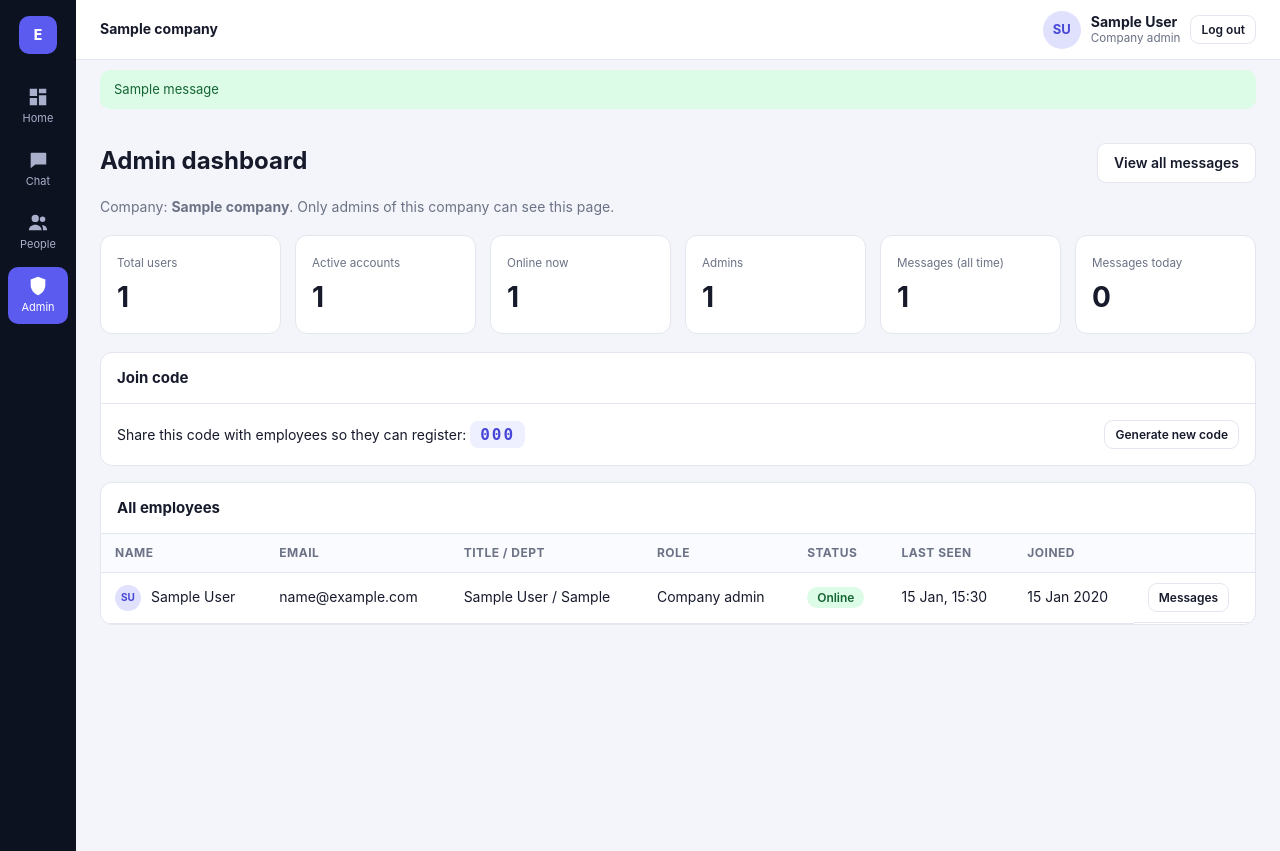
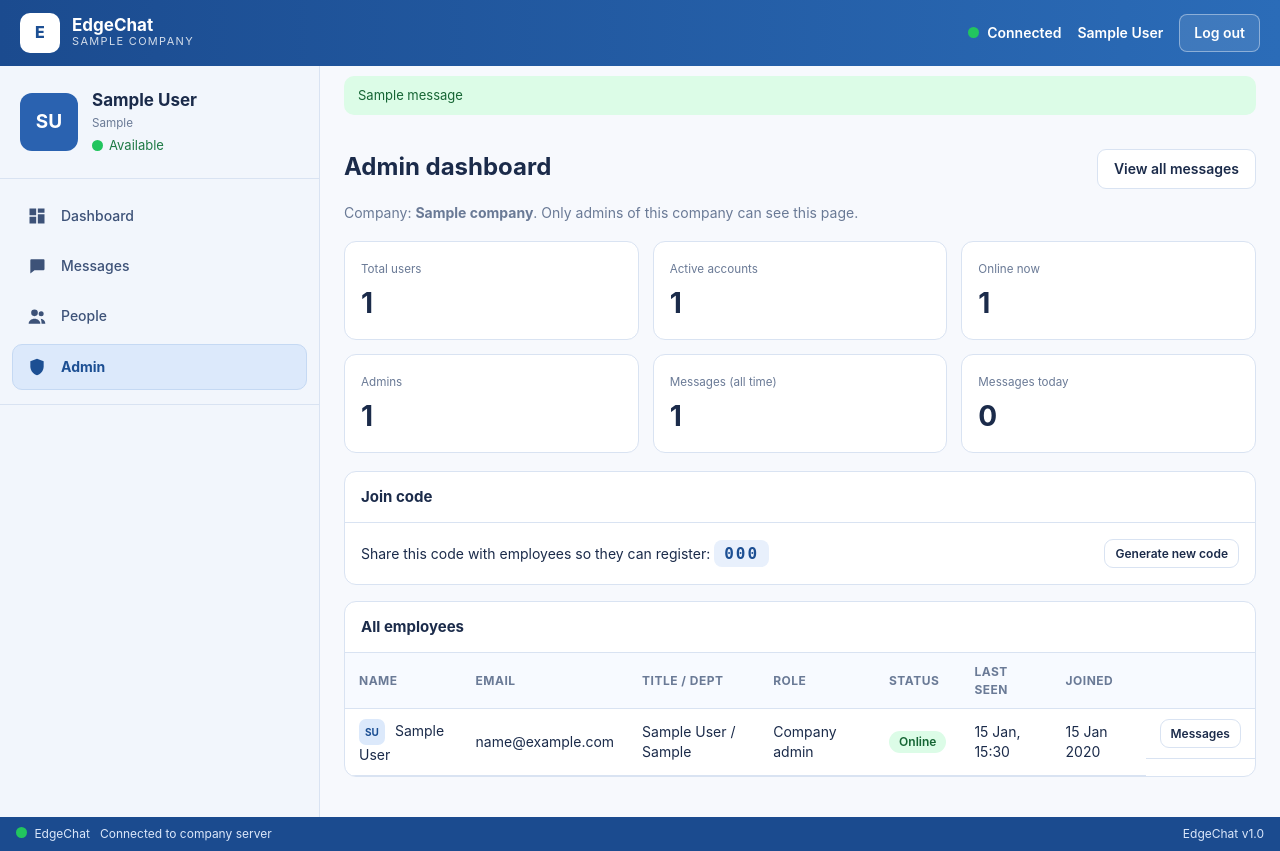
Before and after one commit to edgeproindia-wq/Teams-Hubs, a Django app: page /admin-panel/ in a window 1280 px wide. Run offline with Django 5.2, Linux system fonts and the light colour scheme; a user stored in the database is signed in; tables that the repository leaves empty hold one stand-in row (values such as "Sample post"); one stand-in notice (Sample message) is shown; parts of the project's set-up code (start-up, migrations or seed data) failed here and were passed over.

Commit message:
New blue messenger layout

```diff
--- a/chat/static/chat/app.css
+++ b/chat/static/chat/app.css
@@ -1,59 +1,75 @@
-:root{--brand:#5b5bf0;--brand-d:#4747d6;--rail:#0d1220;--bg:#f4f5fa;--card:#fff;--text:#161a2b;--muted:#6b7285;--line:#e4e6ef;--ok:#22c55e;--err:#dc2626;--r:12px}
+:root{--blue:#2a62b0;--blue-d:#1c4f93;--hdr1:#1b4b8f;--hdr2:#2b6cb8;--side:#f2f6fc;--line:#d9e3f2;--text:#1b2b4a;--muted:#6a7a96;--bg:#f7f9fd;--card:#fff;--ok:#22c55e;--err:#dc2626;--r:12px;--brand:var(--blue);--brand-d:var(--blue-d)}
 *{box-sizing:border-box}
 html,body{height:100%}
-body{margin:0;font-family:Inter,system-ui,-apple-system,"Segoe UI",Roboto,Arial,sans-serif;background:var(--bg);color:var(--text);font-size:14px;line-height:1.45}
-a{color:var(--brand);text-decoration:none}a:hover{text-decoration:underline}
+body{margin:0;font-family:Inter,"Segoe UI",system-ui,-apple-system,Roboto,Arial,sans-serif;background:var(--bg);color:var(--text);font-size:14px;line-height:1.45}
+a{color:var(--blue);text-decoration:none}a:hover{text-decoration:underline}
 h1{font-size:24px;margin:0 0 4px}h2{font-size:22px;margin:0 0 4px}h3{margin:0;font-size:15px}
 .muted{color:var(--muted)}.center{text-align:center}.pad{padding:16px}.hint{color:var(--muted);font-size:12px;margin:4px 0 10px}
 .between{display:flex;justify-content:space-between;align-items:center;gap:12px;flex-wrap:wrap}
-code.code{background:#eef0ff;color:var(--brand-d);padding:4px 10px;border-radius:8px;font-weight:700;letter-spacing:2px;font-size:16px}
+code.code{background:#e8f0fc;color:var(--blue-d);padding:4px 10px;border-radius:8px;font-weight:700;letter-spacing:2px;font-size:16px}
 /* buttons / inputs */
 .btn{border:1px solid transparent;border-radius:9px;padding:9px 16px;font:inherit;font-weight:600;cursor:pointer;background:#fff;color:var(--text)}
-.btn.primary{background:var(--brand);color:#fff}.btn.primary:hover{background:var(--brand-d)}
-.btn.ghost{background:#fff;border-color:var(--line)}.btn.ghost:hover{background:#f1f2fb;text-decoration:none}
+.btn.primary{background:var(--blue);color:#fff}.btn.primary:hover{background:var(--blue-d)}
+.btn.ghost{background:#fff;border-color:var(--line)}.btn.ghost:hover{background:#eef4fc;text-decoration:none}
 .btn.sm{padding:5px 10px;font-size:12px}.btn.block{width:100%;margin-top:6px}
 input,select,textarea{font:inherit;width:100%;padding:10px 12px;border:1px solid var(--line);border-radius:9px;background:#fff;color:var(--text);margin-top:4px}
-input:focus,select:focus,textarea:focus{outline:2px solid #c9c9fb;border-color:var(--brand)}
+input:focus,select:focus,textarea:focus{outline:2px solid #bcd3f2;border-color:var(--blue)}
 label{display:block;font-weight:600;font-size:13px;margin:10px 0 0}
 .field-err{color:var(--err);font-size:12px;margin-top:4px}
 .alert{padding:10px 14px;border-radius:10px;margin:10px 0;font-size:13px}
-.alert.error{background:#fee2e2;color:#991b1b}.alert.success{background:#dcfce7;color:#166534}.alert.info{background:#e0e7ff;color:#3730a3}
-.flash{padding:0 24px}
-/* auth */
+.alert.error{background:#fee2e2;color:#991b1b}.alert.success{background:#dcfce7;color:#166534}.alert.info{background:#e0ecff;color:#1e407a}
+.flash{padding:0 24px;flex:none}
+/* auth pages */
 .auth-split{display:grid;grid-template-columns:5fr 6fr;min-height:100vh}
-.auth-side{background:var(--rail);color:#e8eaf6;padding:56px;display:flex;flex-direction:column;justify-content:center}
+.auth-side{background:linear-gradient(160deg,#12315f,#1c4f93);color:#e8eefb;padding:56px;display:flex;flex-direction:column;justify-content:center}
 .auth-side h1{font-size:32px;line-height:1.2;margin:24px 0}
-.ticks{list-style:none;padding:0;margin:0}.ticks li{padding:8px 0 8px 28px;position:relative;color:#b8bdd6}
-.ticks li:before{content:"\2713";position:absolute;left:0;color:var(--ok);font-weight:700}
+.ticks{list-style:none;padding:0;margin:0}.ticks li{padding:8px 0 8px 28px;position:relative;color:#bcd0ee}
+.ticks li:before{content:"\2713";position:absolute;left:0;color:#7ee0a3;font-weight:700}
 .brand{font-weight:800;font-size:20px;display:flex;align-items:center;gap:10px}
-.logo{display:inline-grid;place-items:center;width:36px;height:36px;background:var(--brand);color:#fff;border-radius:10px;font-weight:800}
-.logo.sm{width:38px;height:38px;margin-bottom:18px}
+.logo{display:inline-grid;place-items:center;width:40px;height:40px;background:#fff;color:var(--blue-d);border-radius:10px;font-weight:800;font-size:16px}
 .auth-main{display:grid;place-items:center;padding:24px;background:#fff}
 .auth-card{width:100%;max-width:460px}
 .row2{display:grid;grid-template-columns:1fr 1fr;gap:12px}
-.seg{display:flex;gap:8px;margin:14px 0 4px}.seg.small{margin:0;width:auto}
+.seg{display:flex;gap:8px;margin:14px 0 4px}.seg.small{margin:10px 0;width:auto}
 .seg-opt{flex:1;margin:0;font-weight:600}.seg-opt input{display:none}
 .seg-opt span{display:block;text-align:center;padding:9px;border:1px solid var(--line);border-radius:9px;cursor:pointer;background:#fff}
-.seg-opt input:checked+span{background:var(--brand);color:#fff;border-color:var(--brand)}
-/* shell */
-.shell{display:flex;height:100vh}
-.rail{width:76px;background:var(--rail);display:flex;flex-direction:column;align-items:center;padding:16px 0;gap:6px;flex:none}
-.rail a{color:#aab0cc;display:flex;flex-direction:column;align-items:center;gap:3px;font-size:11px;width:60px;padding:8px 0;border-radius:10px}
-.rail a svg{width:22px;height:22px;fill:currentColor}.rail a:hover{background:#1a2138;text-decoration:none;color:#fff}.rail a.on{background:var(--brand);color:#fff}
-.main{flex:1;display:flex;flex-direction:column;min-width:0;overflow:hidden}
-.topbar{height:60px;background:#fff;border-bottom:1px solid var(--line);display:flex;align-items:center;justify-content:space-between;padding:0 24px;flex:none}
-.co{font-weight:700}.who{display:flex;align-items:center;gap:10px}.who form{margin:0}
-.who-t{display:flex;flex-direction:column;line-height:1.2}.who-t small{color:var(--muted)}
-.avatar{position:relative;display:inline-grid;place-items:center;width:38px;height:38px;border-radius:50%;background:#e0e1fd;color:var(--brand-d);font-weight:700;font-size:13px;flex:none}
-.avatar.sm{width:26px;height:26px;font-size:10px;margin-right:6px}
-.dot{position:absolute;right:-1px;bottom:-1px;width:11px;height:11px;border-radius:50%;background:#c4c8d8;border:2px solid #fff}.dot.on{background:var(--ok)}
+.seg-opt input:checked+span{background:var(--blue);color:#fff;border-color:var(--blue)}
+/* app shell: blue header, left sidebar, footer bar */
+.app{display:flex;flex-direction:column;height:100vh}
+.hdr{height:66px;flex:none;display:flex;align-items:center;justify-content:space-between;gap:24px;padding:0 20px;background:linear-gradient(90deg,var(--hdr1),var(--hdr2));color:#fff}
+.hbrand{display:flex;align-items:center;gap:12px}.hbrand b{display:block;font-size:17px;line-height:1.1}
+.hbrand small{display:block;font-size:11px;letter-spacing:.12em;text-transform:uppercase;opacity:.8}
+.hright{display:flex;align-items:center;gap:16px}.hright form{margin:0}.hname{font-weight:600}
+.hbtn{background:rgba(255,255,255,.1);border:1px solid rgba(255,255,255,.4);color:#fff;border-radius:8px;padding:8px 14px;font:inherit;font-weight:600;cursor:pointer}
+.hbtn:hover{background:rgba(255,255,255,.22);text-decoration:none}
+.conn-pill{display:inline-flex;align-items:center;gap:8px;font-weight:600}
+.conn-pill .dot,.foot .dot,.avail .dot{position:static;display:inline-block;border-color:transparent}
+.layout{flex:1;min-height:0;display:flex}
+.side{width:320px;flex:none;background:var(--side);border-right:1px solid var(--line);display:flex;flex-direction:column;min-height:0}
+.profile{display:flex;align-items:center;gap:14px;padding:22px 20px;border-bottom:1px solid var(--line)}
+.pinfo{min-width:0}.pinfo strong{display:block;font-size:17px;white-space:nowrap;overflow:hidden;text-overflow:ellipsis}
+.pinfo small{display:block;color:var(--muted);margin:2px 0 4px}
+.avail{display:inline-flex;align-items:center;gap:6px;color:#1f7a45;font-size:13px}
+.menu{padding:14px 12px;display:flex;flex-direction:column;gap:4px;border-bottom:1px solid var(--line)}
+.menu a{display:flex;align-items:center;gap:14px;padding:12px 14px;border-radius:10px;color:#3d5278;font-weight:500;border:1px solid transparent}
+.menu a svg{width:20px;height:20px;fill:currentColor;flex:none}
+.menu a:hover{background:#e8f0fb;text-decoration:none}
+.menu a.on{background:#dce9fb;border-color:#c5d9f3;color:var(--blue-d);font-weight:700}
+.content{flex:1;min-width:0;min-height:0;display:flex;flex-direction:column;background:var(--bg)}
+.foot{height:34px;flex:none;background:var(--hdr1);color:#dbe7fa;display:flex;align-items:center;justify-content:space-between;padding:0 16px;font-size:12px}
+.foot .dot{margin-right:4px}
+.avatar{position:relative;display:inline-grid;place-items:center;width:42px;height:42px;border-radius:10px;background:#dce9fb;color:var(--blue-d);font-weight:700;font-size:14px;flex:none}
+.avatar.lg{width:58px;height:58px;font-size:19px;background:var(--blue);color:#fff;border-radius:12px}
+.avatar.sm{width:26px;height:26px;font-size:10px;margin-right:6px;border-radius:7px}
+.dot{position:absolute;right:-3px;bottom:-3px;width:11px;height:11px;border-radius:50%;background:#b8c2d6;border:2px solid #fff}.dot.on{background:var(--ok)}
+/* pages */
 .page{padding:24px;overflow:auto;flex:1}
-.cards{display:grid;grid-template-columns:repeat(4,1fr);gap:14px;margin:18px 0}.cards.six{grid-template-columns:repeat(6,1fr)}
+.cards{display:grid;grid-template-columns:repeat(4,1fr);gap:14px;margin:18px 0}.cards.six{grid-template-columns:repeat(3,1fr)}
 .stat{background:var(--card);border:1px solid var(--line);border-radius:var(--r);padding:16px}.stat small{color:var(--muted)}.stat b{display:block;font-size:28px;margin-top:4px}
 .grid2{display:grid;grid-template-columns:1fr 1fr;gap:16px}
 .panel{background:var(--card);border:1px solid var(--line);border-radius:var(--r);margin-bottom:16px;overflow:hidden}
 .panel-h{display:flex;justify-content:space-between;align-items:center;padding:14px 16px;border-bottom:1px solid var(--line)}
-.person{display:flex;align-items:center;gap:12px;padding:10px 16px;color:var(--text)}.person:hover{background:#f6f7fd;text-decoration:none}
+.person{display:flex;align-items:center;gap:12px;padding:10px 16px;color:var(--text)}.person:hover{background:#f3f7fd;text-decoration:none}
 .person small{display:block;color:var(--muted)}
 .toolbar{display:flex;gap:10px;align-items:center;margin:14px 0;flex-wrap:wrap}.toolbar .search{max-width:360px;margin:0}.toolbar select{width:auto;margin:0}
 .dir-grid{display:grid;grid-template-columns:repeat(auto-fill,minmax(250px,1fr));gap:14px}
@@ -61,33 +77,45 @@
 .dcard .top{display:flex;gap:12px;align-items:center}.dcard small{color:var(--muted);display:block}
 .table-wrap{overflow:auto}.table{width:100%;border-collapse:collapse}
 .table th,.table td{text-align:left;padding:10px 14px;border-bottom:1px solid var(--line);vertical-align:middle}
-.table th{font-size:12px;color:var(--muted);text-transform:uppercase;letter-spacing:.04em;background:#fafbff}
+.table th{font-size:12px;color:var(--muted);text-transform:uppercase;letter-spacing:.04em;background:#f7faff}
 .table .wrap{max-width:420px;white-space:pre-wrap;word-break:break-word}.table tr.dim td{opacity:.55}
 .actions{display:flex;gap:6px;flex-wrap:wrap}.actions form{margin:0}
-.pill{display:inline-block;padding:2px 10px;border-radius:99px;background:#eceef6;font-size:12px;font-weight:600}.pill.on{background:#dcfce7;color:#166534}.pill.off{background:#fee2e2;color:#991b1b}
+.pill{display:inline-block;padding:2px 10px;border-radius:99px;background:#e8eef8;font-size:12px;font-weight:600}.pill.on{background:#dcfce7;color:#166534}.pill.off{background:#fee2e2;color:#991b1b}
 .pager{display:flex;gap:12px;align-items:center;justify-content:center;margin:12px 0}
-/* chat */
-.chat{flex:1;display:grid;grid-template-columns:300px 1fr;min-height:0}
-.contacts{background:#fff;border-right:1px solid var(--line);display:flex;flex-direction:column;min-height:0}
-.c-head{padding:12px}.c-head .search{margin:0}
-.tabs{display:flex;gap:6px;padding:0 12px 8px}.tab{border:0;background:#eef0f8;padding:5px 12px;border-radius:99px;cursor:pointer;font:inherit;font-size:12px;font-weight:600;color:var(--muted)}.tab.on{background:var(--brand);color:#fff}
-.c-list{overflow:auto;flex:1}
-.c-item{display:flex;gap:10px;align-items:center;padding:10px 12px;cursor:pointer;border-left:3px solid transparent}.c-item:hover{background:#f6f7fd}.c-item.on{background:#eef0ff;border-left-color:var(--brand)}
+/* messages: contacts live in the sidebar */
+.contacts{flex:1;min-height:0;display:flex;flex-direction:column}
+.c-title{display:flex;justify-content:space-between;align-items:center;padding:16px 20px 6px;font-size:12px;font-weight:700;letter-spacing:.14em;color:#4b628a}
+.count{font-size:12px;letter-spacing:0}
+.c-head{padding:6px 16px 8px}
+.searchbox{position:relative}.searchbox svg{position:absolute;left:12px;top:50%;transform:translateY(-50%);width:16px;height:16px;fill:#7d8fae}
+.searchbox input{margin:0;padding:11px 34px 11px 36px;border-radius:10px}
+.searchbox button{position:absolute;right:8px;top:50%;transform:translateY(-50%);border:0;background:none;font-size:20px;line-height:1;color:#7d8fae;cursor:pointer;padding:2px 6px}
+.tabs{display:flex;gap:6px;padding:0 16px 8px}.tab{border:0;background:#e3ebf7;padding:5px 12px;border-radius:99px;cursor:pointer;font:inherit;font-size:12px;font-weight:600;color:var(--muted)}.tab.on{background:var(--blue);color:#fff}
+.c-list{overflow:auto;flex:1;padding-bottom:8px}
+.c-item{display:flex;gap:12px;align-items:center;padding:10px 20px;cursor:pointer;border-left:3px solid transparent}
+.c-item:hover{background:#e8f0fb}.c-item.on{background:#dce9fb;border-left-color:var(--blue)}.c-item.on .avatar{background:#fff}
 .c-item .info{min-width:0;flex:1}.c-item strong{display:block;white-space:nowrap;overflow:hidden;text-overflow:ellipsis}
 .c-item small{display:block;color:var(--muted);white-space:nowrap;overflow:hidden;text-overflow:ellipsis}
-.badge{background:var(--brand);color:#fff;border-radius:99px;font-size:11px;padding:1px 7px;font-weight:700}
-.convo{display:flex;flex-direction:column;min-width:0;min-height:0;background:var(--bg)}
-.empty{margin:auto;text-align:center;padding:24px}.empty .big{font-size:44px}
+.sdot{width:11px;height:11px;border-radius:50%;background:#b8c2d6;flex:none}.sdot.on{background:var(--ok)}
+.badge{background:var(--blue);color:#fff;border-radius:99px;font-size:11px;padding:1px 7px;font-weight:700}
+.chat{flex:1;min-height:0;display:flex}
+.convo{flex:1;display:flex;flex-direction:column;min-width:0;min-height:0}
+.empty{margin:auto;text-align:center;padding:24px;max-width:560px}
+.iconbox{width:108px;height:108px;margin:0 auto 22px;border-radius:22px;background:#e4eefb;display:grid;place-items:center}
+.iconbox svg{width:48px;height:48px;fill:var(--blue)}
+.empty h3{font-size:24px;margin-bottom:8px;color:#1f3a66}
+.notice{display:inline-block;margin-top:22px;padding:9px 18px;border:1px solid var(--line);background:#eef4fc;border-radius:8px;color:#4b628a;font-size:13px}
 .thread{display:flex;flex-direction:column;flex:1;min-height:0;position:relative}.thread[hidden]{display:none}
-.t-head{display:flex;gap:12px;align-items:center;padding:12px 18px;background:#fff;border-bottom:1px solid var(--line)}
+.t-head{display:flex;gap:12px;align-items:center;padding:12px 22px;background:#fff;border-bottom:1px solid var(--line)}
 .t-head>div{flex:1}.t-head small{display:block;color:var(--muted)}
-.t-msgs{flex:1;overflow:auto;padding:18px;display:flex;flex-direction:column;gap:6px}
+.t-msgs{flex:1;overflow:auto;padding:18px 22px;display:flex;flex-direction:column;gap:6px;background:var(--bg)}
 .day{align-self:center;color:var(--muted);font-size:12px;margin:10px 0}
 .bub{max-width:68%;padding:9px 13px;border-radius:14px;background:#fff;border:1px solid var(--line);white-space:pre-wrap;word-break:break-word}
-.bub.me{align-self:flex-end;background:var(--brand);color:#fff;border-color:var(--brand)}
+.bub.me{align-self:flex-end;background:var(--blue);color:#fff;border-color:var(--blue)}
 .bub small{display:block;font-size:10px;opacity:.7;margin-top:3px;text-align:right}
-.typing{padding:0 20px 6px;color:var(--muted);font-size:12px;font-style:italic}
-.composer{display:flex;gap:10px;padding:12px 16px;background:#fff;border-top:1px solid var(--line);align-items:flex-end}
+.typing{padding:0 22px 6px;color:var(--muted);font-size:12px;font-style:italic;background:var(--bg)}
+.composer{display:flex;gap:10px;padding:12px 20px;background:#fff;border-top:1px solid var(--line);align-items:flex-end}
 .composer textarea{margin:0;resize:none;max-height:140px}
 .conn{position:absolute;top:70px;left:50%;transform:translateX(-50%);background:#fef3c7;color:#92400e;padding:4px 12px;border-radius:99px;font-size:12px}
-@media(max-width:800px){.auth-split{grid-template-columns:1fr}.auth-side{display:none}.cards,.cards.six{grid-template-columns:1fr 1fr}.grid2{grid-template-columns:1fr}.chat{grid-template-columns:1fr}.contacts{max-height:38vh}.rail{width:60px}.row2{grid-template-columns:1fr}}
+@media(max-width:900px){.layout{flex-direction:column}.side{width:100%;max-height:46vh;border-right:0;border-bottom:1px solid var(--line)}.profile{padding:12px 16px}.menu{flex-direction:row;flex-wrap:wrap;padding:8px}.menu a{padding:8px 12px}.hname{display:none}}
+@media(max-width:800px){.auth-split{grid-template-columns:1fr}.auth-side{display:none}.cards,.cards.six{grid-template-columns:1fr 1fr}.grid2{grid-template-columns:1fr}.row2{grid-template-columns:1fr}}
--- /dev/null
+++ b/chat/static/chat/shell.js
@@ -0,0 +1,14 @@
+(function () {
+  var dot = document.getElementById('net-dot'), txt = document.getElementById('net-text');
+  var fdot = document.getElementById('foot-dot'), ftxt = document.getElementById('foot-text');
+  function set(ok, label) {
+    [dot, fdot].forEach(function (d) { if (d) d.className = 'dot' + (ok ? ' on' : ''); });
+    if (txt) txt.textContent = label || (ok ? 'Connected' : 'Offline');
+    if (ftxt) ftxt.textContent = ok ? 'Connected to company server' : 'Not connected - check your network';
+  }
+  // The chat page calls this with the real WebSocket state.
+  window.setNet = function (ok) { set(ok, ok ? 'Connected' : 'Reconnecting...'); };
+  window.addEventListener('online', function () { set(true); });
+  window.addEventListener('offline', function () { set(false); });
+  set(navigator.onLine !== false);
+})();
--- a/chat/templates/chat/base.html
+++ b/chat/templates/chat/base.html
@@ -3,33 +3,51 @@
 <meta charset="utf-8"><meta name="viewport" content="width=device-width,initial-scale=1">
 <title>{% block title %}EdgeChat{% endblock %}</title>
 <link rel="stylesheet" href="{% static 'chat/app.css' %}">
-</head><body>
-<div class="shell">
-  <nav class="rail">
-    <div class="logo sm" title="EdgeChat">E</div>
-    <a href="{% url 'dashboard' %}" class="{% if page == 'dashboard' %}on{% endif %}" title="Dashboard">
-      <svg viewBox="0 0 24 24"><path d="M3 3h8v8H3zM13 3h8v5h-8zM13 10h8v11h-8zM3 13h8v8H3z"/></svg><span>Home</span></a>
-    <a href="{% url 'chat' %}" class="{% if page == 'chat' %}on{% endif %}" title="Chat">
-      <svg viewBox="0 0 24 24"><path d="M4 4h16a1 1 0 0 1 1 1v11a1 1 0 0 1-1 1H9l-5 4V5a1 1 0 0 1 1-1z"/></svg><span>Chat</span></a>
-    <a href="{% url 'directory' %}" class="{% if page == 'directory' %}on{% endif %}" title="Employees">
-      <svg viewBox="0 0 24 24"><path d="M9 11a4 4 0 1 0 0-8 4 4 0 0 0 0 8zm8 0a3 3 0 1 0 0-6 3 3 0 0 0 0 6zM2 20c0-3.3 3.1-6 7-6s7 2.7 7 6zm14.5-5.8c3 .3 5.5 2.3 5.5 5.8h-4.5c0-2.2-.4-4-1-5.8z"/></svg><span>People</span></a>
-    {% if user.is_company_admin %}
-    <a href="{% url 'admin_panel' %}" class="{% if page == 'admin' %}on{% endif %}" title="Admin">
-      <svg viewBox="0 0 24 24"><path d="M12 2l8 3v6c0 5-3.4 9.4-8 11-4.6-1.6-8-6-8-11V5z"/></svg><span>Admin</span></a>
-    {% endif %}
-  </nav>
-  <div class="main">
-    <header class="topbar">
-      <div class="co">{{ user.company.name }}</div>
-      <div class="who">
-        <span class="avatar">{{ user.initials }}</span>
-        <div class="who-t"><strong>{{ user.display_name }}</strong><small>{{ user.get_role_display }}</small></div>
-        <form method="post" action="{% url 'logout' %}">{% csrf_token %}<button class="btn ghost sm" type="submit">Log out</button></form>
+</head><body class="app-body">
+<div class="app">
+  <header class="hdr">
+    <div class="hbrand"><span class="logo">E</span>
+      <div><b>EdgeChat</b><small>{{ user.company.name }}</small></div></div>
+    <div class="hright">
+      <span class="conn-pill"><i class="dot on" id="net-dot"></i><span id="net-text">Connected</span></span>
+      <span class="hname">{{ user.display_name }}</span>
+      <form method="post" action="{% url 'logout' %}">{% csrf_token %}<button class="hbtn" type="submit">Log out</button></form>
+    </div>
+  </header>
+  <div class="layout">
+    <aside class="side">
+      <div class="profile">
+        <span class="avatar lg">{{ user.initials }}</span>
+        <div class="pinfo">
+          <strong>{{ user.display_name }}</strong>
+          <small>{{ user.department|default:user.job_title|default:"Employee" }}</small>
+          <span class="avail"><i class="dot on"></i> Available</span>
+        </div>
       </div>
-    </header>
-    {% if messages %}<div class="flash">{% for m in messages %}<div class="alert {{ m.tags }}">{{ m }}</div>{% endfor %}</div>{% endif %}
-    {% block body %}{% endblock %}
+      <nav class="menu">
+        <a href="{% url 'dashboard' %}" class="{% if page == 'dashboard' %}on{% endif %}">
+          <svg viewBox="0 0 24 24"><path d="M3 3h8v8H3zM13 3h8v5h-8zM13 10h8v11h-8zM3 13h8v8H3z"/></svg>Dashboard</a>
+        <a href="{% url 'chat' %}" class="{% if page == 'chat' %}on{% endif %}">
+          <svg viewBox="0 0 24 24"><path d="M4 4h16a1 1 0 0 1 1 1v11a1 1 0 0 1-1 1H9l-5 4V5a1 1 0 0 1 1-1z"/></svg>Messages</a>
+        <a href="{% url 'directory' %}" class="{% if page == 'directory' %}on{% endif %}">
+          <svg viewBox="0 0 24 24"><path d="M9 11a4 4 0 1 0 0-8 4 4 0 0 0 0 8zm8 0a3 3 0 1 0 0-6 3 3 0 0 0 0 6zM2 20c0-3.3 3.1-6 7-6s7 2.7 7 6zm14.5-5.8c3 .3 5.5 2.3 5.5 5.8h-4.5c0-2.2-.4-4-1-5.8z"/></svg>People</a>
+        {% if user.is_company_admin %}
+        <a href="{% url 'admin_panel' %}" class="{% if page == 'admin' %}on{% endif %}">
+          <svg viewBox="0 0 24 24"><path d="M12 2l8 3v6c0 5-3.4 9.4-8 11-4.6-1.6-8-6-8-11V5z"/></svg>Admin</a>
+        {% endif %}
+      </nav>
+      {% block sidebar_extra %}{% endblock %}
+    </aside>
+    <main class="content">
+      {% if messages %}<div class="flash">{% for m in messages %}<div class="alert {{ m.tags }}">{{ m }}</div>{% endfor %}</div>{% endif %}
+      {% block body %}{% endblock %}
+    </main>
   </div>
+  <footer class="foot">
+    <span><i class="dot on" id="foot-dot"></i> EdgeChat &nbsp; <span id="foot-text">Connected to company server</span></span>
+    <span>EdgeChat v1.0</span>
+  </footer>
 </div>
+<script src="{% static 'chat/shell.js' %}"></script>
 {% block scripts %}{% endblock %}
 </body></html>
```
Also changed, not shown: chat/static/chat/chat.js (+9 -6 lines), chat/templates/chat/chat.html (+21 -7 lines).
